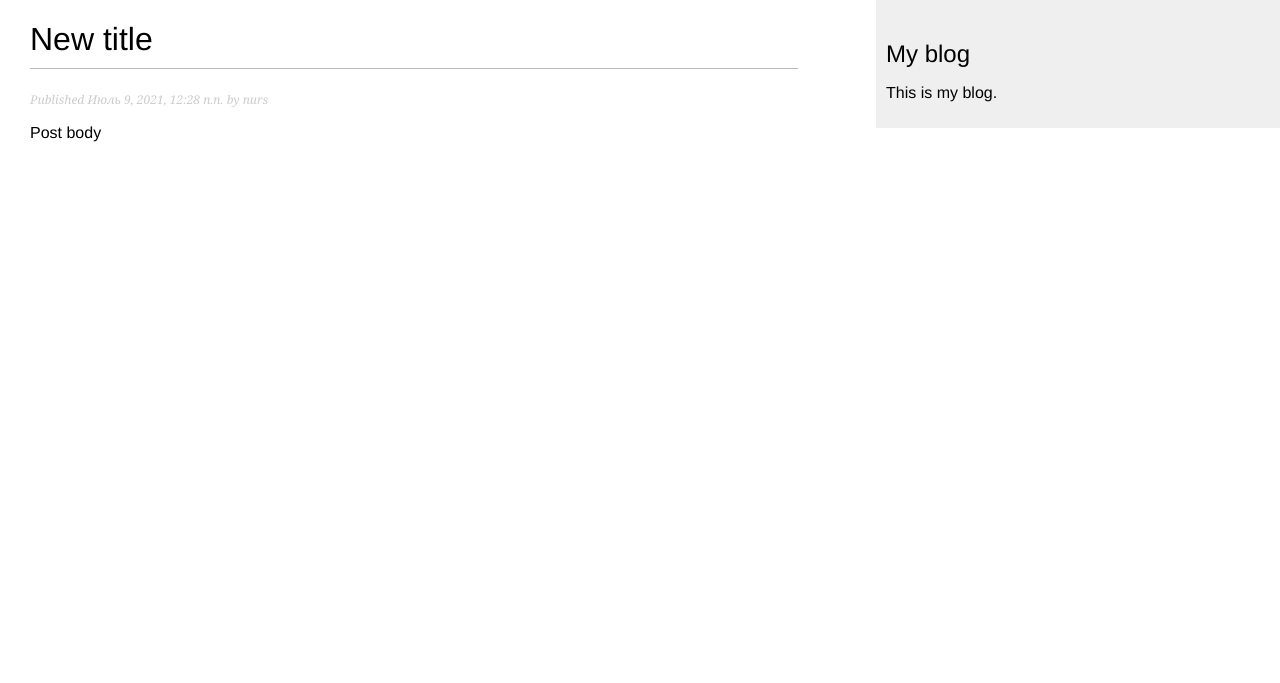
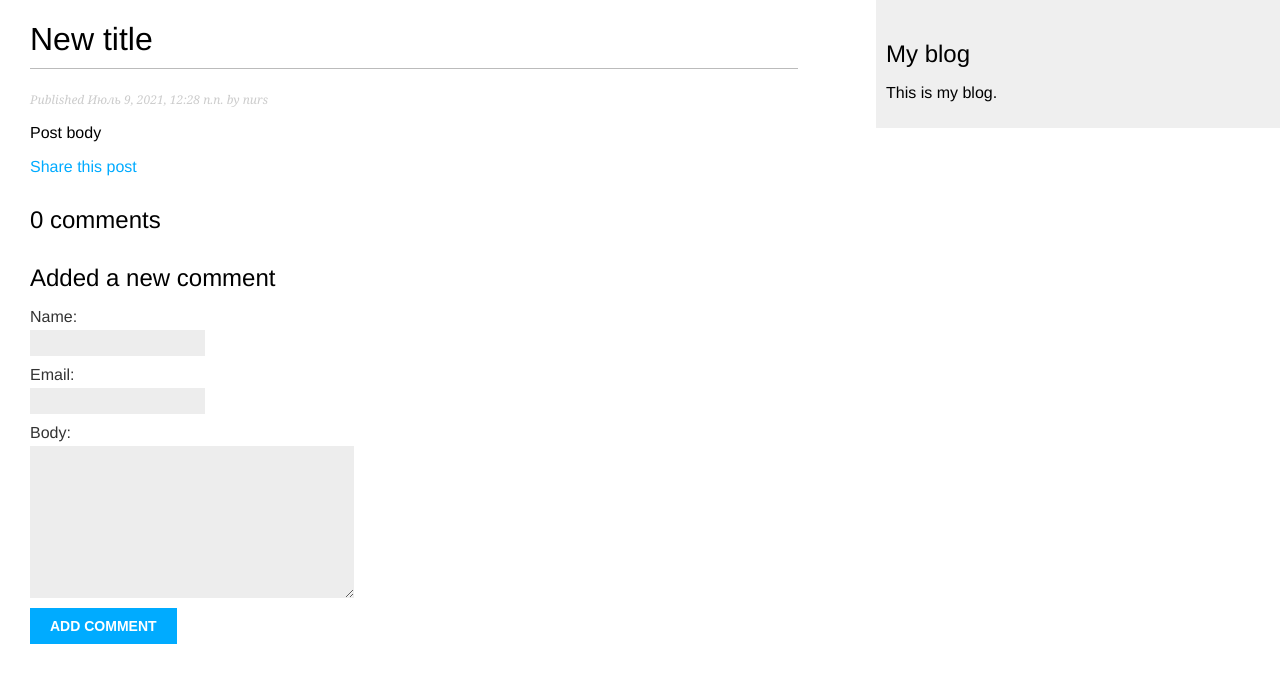
Before and after one commit to estebesov01/django_mele_blog, a Django app: a page that uses blog/templates/blog/post/detail.html in a window 1280 px wide. Shown: the top 683 px of the page. Run offline with Django 3.2, Linux system fonts and the light colour scheme; data comes from the database, SQL or seed files in the repository; both versions use the stored data as it was after the commit.

Commit message:
comments

```diff
--- /dev/null
+++ b/blog/forms.py
@@ -0,0 +1,15 @@
+from django import forms
+from .models import Comment
+
+
+class EmailPostForm(forms.Form):
+    name = forms.CharField(max_length=25)
+    email = forms.EmailField()
+    to = forms.EmailField()
+    comments = forms.CharField(required=False, widget=forms.Textarea)
+
+
+class CommentForm(forms.ModelForm):
+    class Meta:
+        model = Comment
+        fields = ('name', 'email', 'body')
--- a/blog/models.py
+++ b/blog/models.py
@@ -45,3 +45,19 @@ class Post(models.Model):
             self.publish.day,
             self.slug,
         ])
+
+
+class Comment(models.Model):
+    post = models.ForeignKey(Post, on_delete=models.CASCADE, related_name='comments')
+    name = models.CharField(max_length=80)
+    email = models.EmailField()
+    body = models.TextField()
+    created = models.DateTimeField(auto_now_add=True)
+    updated = models.DateTimeField(auto_now=True)
+    active = models.BooleanField(default=True)
+
+    class Meta:
+        ordering = ('created',)
+
+    def __str__(self):
+        return 'Comment by {} on {}'.format(self.name, self.post)
--- a/blog/templates/blog/post/detail.html
+++ b/blog/templates/blog/post/detail.html
@@ -4,4 +4,34 @@
     <h1>{{ post.title }}</h1>
     <p class="date">Published {{ post.publish }} by {{ post.author }}</p>
     {{ post.body|linebreaks }}
+    <p>
+        <a href="{% url 'blog:post_share' post.id %}">Share this post</a>
+    </p>
+    {% with comments.count as total_comments %}
+    <h2>
+      {{ total_comments }} comment{{ total_comments|pluralize }}
+    </h2>
+  {% endwith %}
+    {% for comment in comments %}
+        <div class="comment">
+            <p class="info">
+                Comment {{ forloop.counter }} by {{ comment.name }}
+                {{ comment.created }}
+            </p>
+        {{ comment.body|linebreaks }}
+        </div>
+        {% empty %}
+    {% endfor %}
+    {% if new_comment %}
+        <h2>Your comment has been added</h2>
+    {% else %}
+        <h2>Added a new comment</h2>
+        <form action="." method="post">
+        {{ comment_form.as_p }}
+        {% csrf_token %}
+        <p><input type="submit" value="Add comment"></p>
+        </form>
+    {% endif %}
+
+
 {% endblock %}
--- a/blog/urls.py
+++ b/blog/urls.py
@@ -8,4 +8,5 @@ urlpatterns = [
     path('', views.PostListView.as_view(), name='post_list'),
     path('<int:year>/<int:month>/<int:day>/<slug:post>/', views.post_detail
          , name='post_detail'),
+    path('<int:post_id>/share/', views.post_share, name='post_share'),
 ]
--- a/blog/views.py
+++ b/blog/views.py
@@ -1,7 +1,10 @@
+from django.core.mail import send_mail
 from django.shortcuts import render, get_object_or_404
-from .models import Post
+from .models import Post, Comment
 from django.core.paginator import Paginator, EmptyPage, PageNotAnInteger
 from django.views.generic import ListView
+from .forms import EmailPostForm, CommentForm
+from django.conf import settings
 
 
 class PostListView(ListView):
@@ -30,4 +33,40 @@ class PostListView(ListView):
 def post_detail(request, year, month, day, post):
     post = get_object_or_404(Post, slug=post, status='published', publish__year=year, publish__month=month,
                              publish__day=day)
-    return render(request, 'blog/post/detail.html', {'post': post})
+    comments = post.comments.filter(active=True)
+    new_comment = None
+    if request.method == 'POST':
+        comment_form = CommentForm(data=request.POST)
+        if comment_form.is_valid():
+            new_comment = comment_form.save(commit=False)
+            new_comment.post = post
+            new_comment.save()
+    else:
+        comment_form = CommentForm()
+    return render(request, 'blog/post/detail.html',
+                  {'post': post,
+                   'comments': comments,
+                   'new_comment': new_comment,
+                   'comment_form': comment_form})
+
+
+def post_share(request, post_id):
+    # Retrieve post by id
+    post = get_object_or_404(Post, id=post_id, status='published')
+    sent = False
+    if request.method == 'POST':
+        # Form was submitted
+        form = EmailPostForm(request.POST)
+        if form.is_valid():
+            # Form fields passed validation
+            cd = form.cleaned_data
+            post_url = request.build_absolute_uri(post.get_absolute_url())
+            subject = '{} ({}) recommends you reading "{}"'.format(cd['name'], cd['email'], post.title)
+            message = 'Read "{}" at {}\n\n{}\'s comments: {}'.format(post.title, post_url, cd['name'], cd['comments'])
+            send_mail(subject, message, settings.EMAIL_HOST_USER, [cd['to']])
+            sent = True
+    else:
+        form = EmailPostForm()
+    return render(request, 'blog/post/share.html', {'post': post,
+                                                    'form': form,
+                                                    'sent': sent})
--- a/mysite/settings.py
+++ b/mysite/settings.py
@@ -119,3 +119,9 @@ USE_TZ = True
 # https://docs.djangoproject.com/en/2.2/howto/static-files/
 
 STATIC_URL = '/static/'
+EMAIL_BACKEND = 'django.core.mail.backends.console.EmailBackend'
+EMAIL_HOST = 'smtp@gmail.com'
+EMAIL_USE_TLS = True
+EMAIL_PORT = 587
+EMAIL_HOST_USER = 'estebesov7777@gmail.com'
+EMAIL_HOST_PASSWORD = 'BellaHadid01'
```
Also changed, not shown: blog/admin.py (+8 -1 lines), blog/templates/blog/post/share.html (added, +17 -0 lines), blog/migrations/0002_comment.py (added), db.sqlite3.
